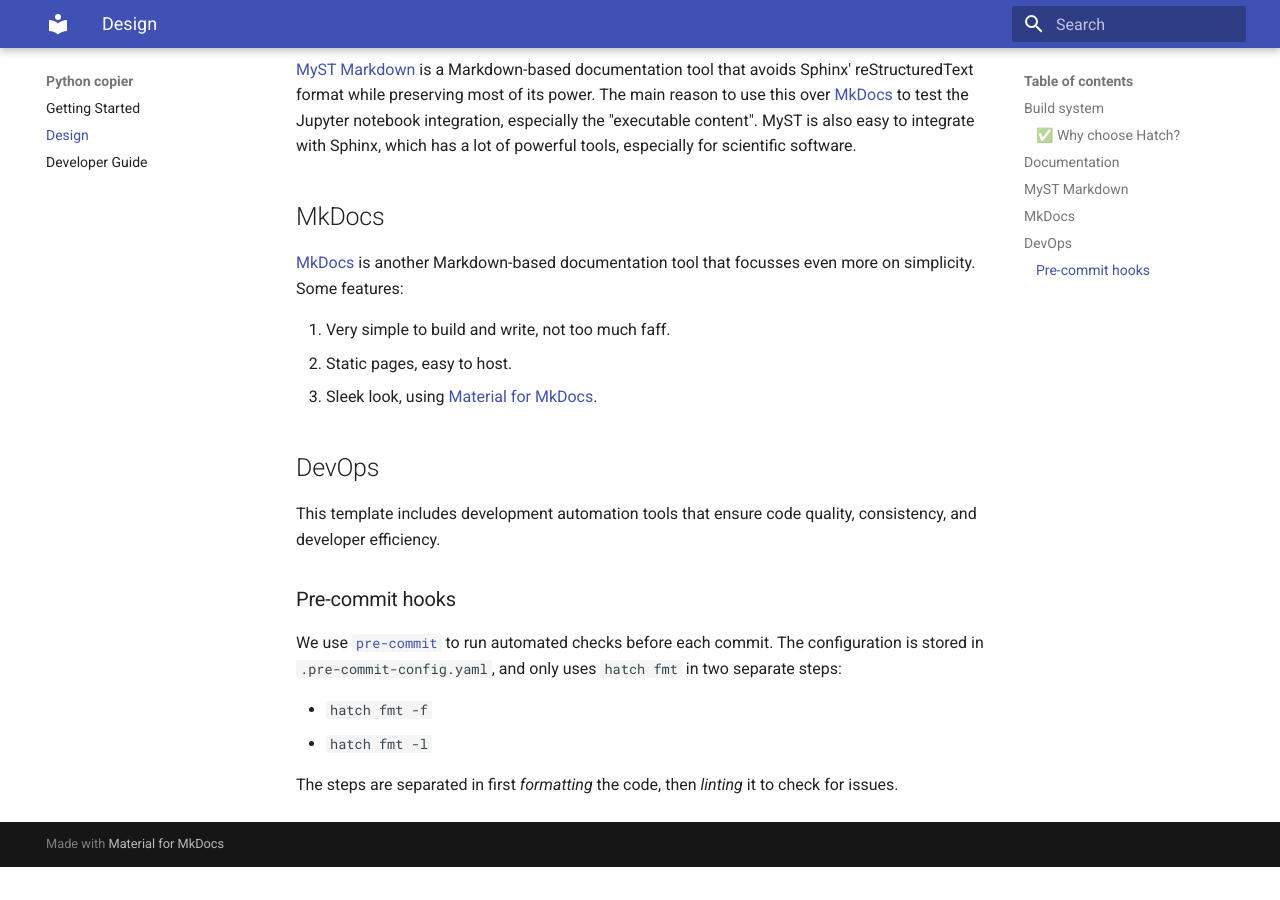
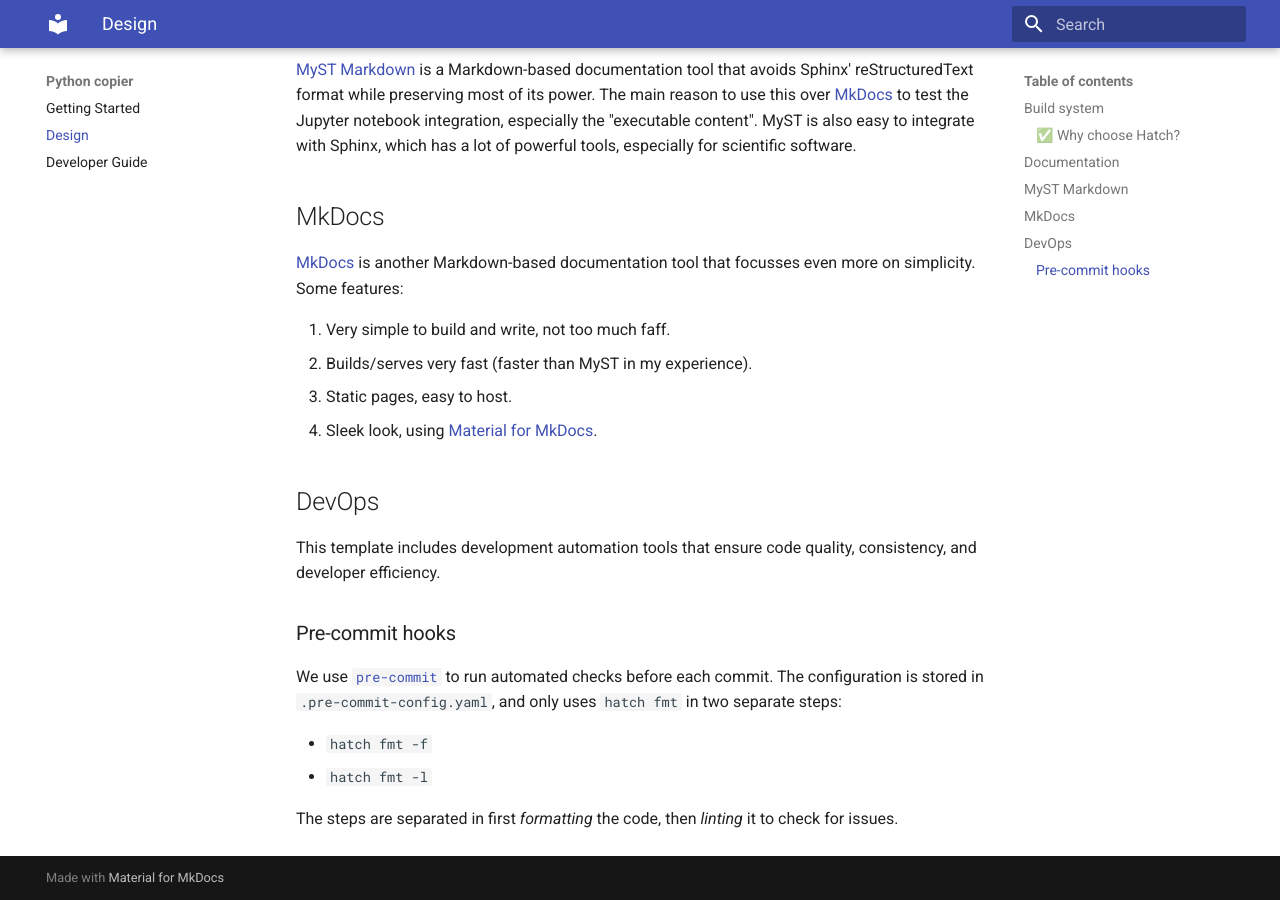
Before and after one commit to mbercx/python-copier, an MkDocs documentation site: the page built from docs/design.md, in a window 1280 px wide and 900 px high, scrolled down 1168 px. Built offline with MkDocs 1.6.1 and Material for MkDocs 9.7.7, drawn with Linux system fonts in a browser that asks for light colours; before the commit the page ends 2035 px from its top, so only the background shows below that.

Commit message:
📚 Add "speed" as another motivation to select MkDocs
At least for the first build, MkDocs seems lightning fast, whereas MyST requires a bit
more time to set everything up in the environment. MyST is more powerful, but also a bit
slower it seems.

```diff
--- a/docs/design.md
+++ b/docs/design.md
@@ -50,6 +50,7 @@
 Some features:
 
 1. Very simple to build and write, not too much faff.
+1. Builds/serves very fast (faster than MyST in my experience).
 1. Static pages, easy to host.
 1. Sleek look, using [Material for MkDocs](https://github.com/squidfunk/mkdocs-material).
 
```
